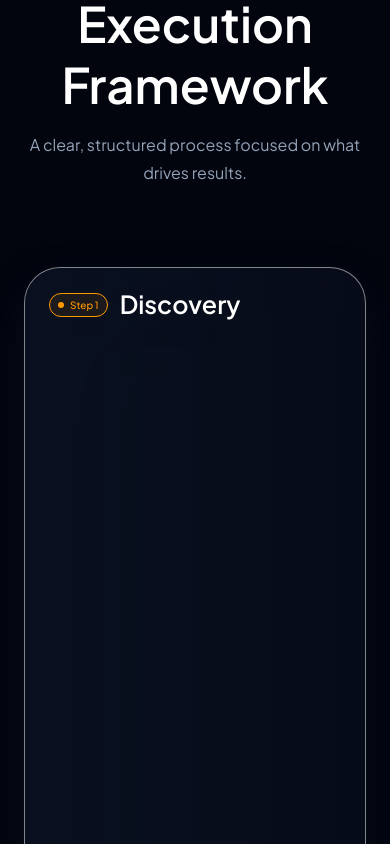
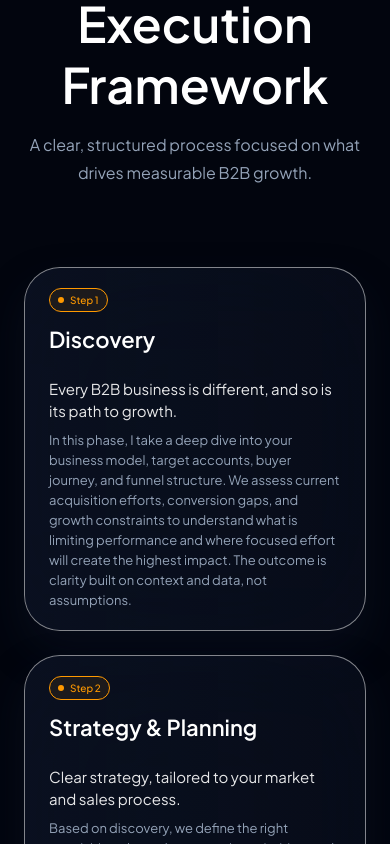
Before and after one commit to harishramesh99/b2b_Lead-Generation_v1, a Next.js app: page / in a window 390 px wide. Shown: the part 9140-9984 px from the top of the page. Built offline with nearby package versions, Linux system fonts and the light colour scheme.

Commit message:
growth section fix LG

```diff
--- a/src/app/_components/growth/Growth.tsx
+++ b/src/app/_components/growth/Growth.tsx
@@ -40,7 +40,6 @@ function useStickyScale() {
       { threshold: 1, rootMargin: '-1px 0px 0px 0px' }
     )
 
-
     observer.observe(ref.current)
     return () => observer.disconnect()
   }, [])
@@ -55,7 +54,6 @@ type GrowthStep = {
   description: string
 }
 
-
 /* 🔹 Card Component (hook lives here – SAFE) */
 function GrowthCard({
   step,
@@ -67,15 +65,14 @@ function GrowthCard({
   topDesktop: string
   topMobile: string
   z: number
-})
- {
+}) {
   const { ref, stuck } = useStickyScale()
 
   return (
     <div
       className={[
         'sticky',
-    'flex justify-center', // ✅ centers the card
+        'flex justify-center',
         topMobile,
         `md:${topDesktop}`,
         OVERLAP_MOBILE,
@@ -85,25 +82,33 @@ function GrowthCard({
     >
       <div
         ref={ref}
-  className="flex gap-8 transition-transform duration-300 ease-out"
+        className="
+          relative
+          flex flex-col md:flex-row
+          gap-4 md:gap-8
+          transition-transform duration-300 ease-out
+          w-full md:w-auto
+        "
         style={{
           transform: stuck ? 'scaleY(0.96)' : 'scaleY(1)',
           transformOrigin: 'top',
 
-    width: '1000px',
+          // ✅ mobile-friendly width: 100%, desktop stays 1000px
+          width: '100%',
+          maxWidth: '1000px',
+
           padding: '20px 24px',
           alignItems: 'flex-start',
           borderRadius: '36px',
 
-    overflow: 'hidden', // ✅ THIS FIXES THE ISSUE
+          overflow: 'hidden',
 
           border: '0.5px solid rgba(255, 255, 255, 0.50)',
           background:
             'linear-gradient(270deg, rgba(15, 23, 42, 0.40) 0%, rgba(15, 23, 42, 0.40) 100%)',
           backdropFilter: 'blur(66px)',
           WebkitBackdropFilter: 'blur(66px)',
-    boxShadow:
-      '0px 20px 40px rgba(15, 23, 42, 0.40)',
+          boxShadow: '0px 20px 40px rgba(15, 23, 42, 0.40)',
         }}
       >
         <div
@@ -113,9 +118,10 @@ function GrowthCard({
               'linear-gradient(270deg, rgba(15, 23, 42, 0.0) 0%, rgba(15, 23, 42, 0.40) 100%)',
           }}
         />
+
         {/* LEFT COLUMN */}
-        <div className="w-[380px] shrink-0">
-          <div className="flex items-center gap-3 mb-2">
+        <div className="w-full md:w-[380px] md:shrink-0">
+          <div className="flex flex-col md:flex-row md:items-center gap-3 mb-2">
             {/* STEP PILL */}
             <div
               className="flex text-[10px] font-medium"
@@ -138,19 +144,19 @@ function GrowthCard({
             </div>
 
             {/* TITLE */}
-            <h3 className="text-white text-[25px] font-semibold leading-[33px]">
+            <h3 className="text-white text-[22px] md:text-[25px] font-semibold leading-[30px] md:leading-[33px]">
               {step.title}
             </h3>
           </div>
         </div>
 
         {/* RIGHT COLUMN */}
-        <div className="w-[560px] flex flex-col">
-          <p className="text-white text-[16px] leading-[20px] mb-2 opacity-90">
+        <div className="w-full md:w-[560px] flex flex-col">
+          <p className="text-white text-[15px] md:text-[16px] leading-[22px] md:leading-[20px] mb-2 opacity-90 break-words">
             {step.subtitle}
           </p>
 
-          <p className="text-[#94A3B8] text-[13px] leading-[20px]">
+          <p className="text-[#94A3B8] text-[13px] leading-[20px] break-words">
             {step.description}
           </p>
         </div>
@@ -167,14 +173,8 @@ export default function Growth() {
       {/* HEADER */}
       <div className="max-w-[900px] mx-auto text-center mb-20">
         <div className="mx-auto mb-8 relative w-[140px] h-[140px]">
-  <Image
-    src={growthImg}
-    alt="Growth"
-    fill
-    className="object-contain"
-  />
+          <Image src={growthImg} alt="Growth" fill className="object-contain" />
         </div>
-
 
         <h2
           className="text-white"
@@ -186,6 +186,7 @@ export default function Growth() {
           }}
         >
           The Growth Execution Framework
+
         </h2>
 
         <p
@@ -198,7 +199,7 @@ export default function Growth() {
             color: '#94A3B8',
           }}
         >
-          A clear, structured process focused on what drives results.
+          A clear, structured process focused on what drives measurable B2B growth.
         </p>
       </div>
 
```
Lines whose indentation alone changed are shown as unchanged.
